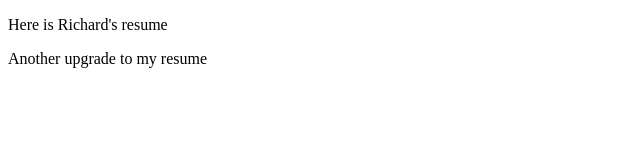
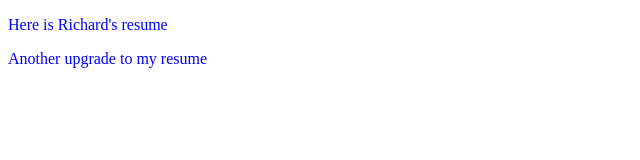
Before and after one commit to 69desertdog/69desertdog.github.io, a plain HTML site: page index.html in a window 1280 px wide. Shown: the whole page, without its empty margins (0-640 px from the left). Drawn offline with Linux system fonts and the light colour scheme.

Commit message:
Update style.css

```diff
--- a/style.css
+++ b/style.css
@@ -1,3 +1,3 @@
 p {
-  color: blue:
+  color: blue;
 }
```
